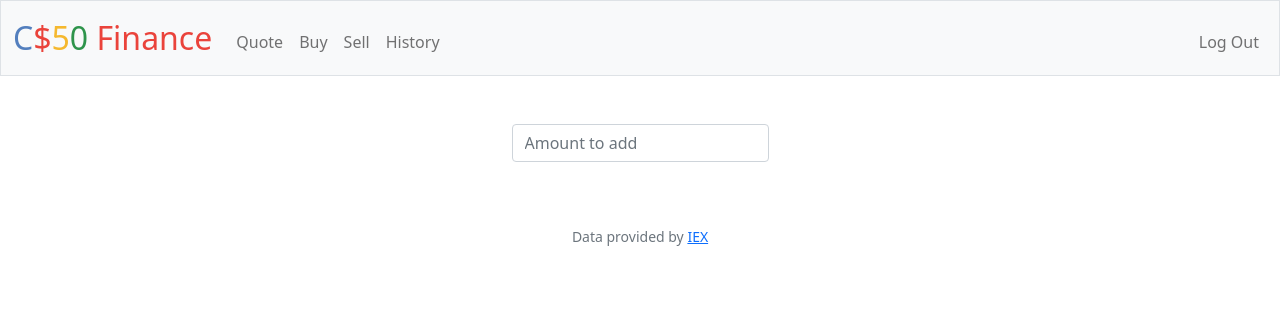
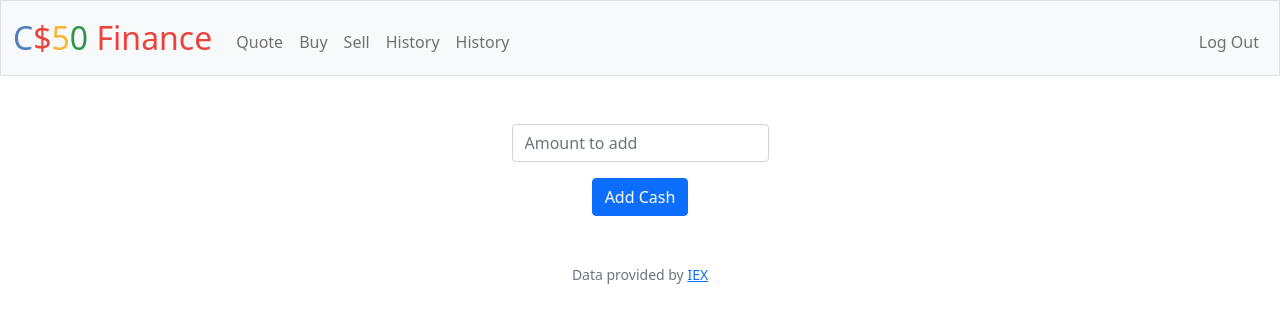
Before and after one commit to arfa544/cs50, a Flask app: page /add_cash in a window 1280 px wide. Shown: the top 323 px of the page. Run offline with Flask 2, Linux system fonts and the light colour scheme; a user stored in the database is signed in; some libraries are stand-ins or nearby versions.

Commit message:
Thu, Nov 17, 2022, 5:21 PM +00:00

```diff
--- a/finance/templates/add_cash.html
+++ b/finance/templates/add_cash.html
@@ -7,8 +7,9 @@
 {% block main %}
     <form action="/add_cash" method="post">
         <div class="mb-3">
-            <input autocomplete="off" class="form-control mx-auto w-auto" min=1 placeholder="Amount to add" name="shares" type="number">
+            <input autocomplete="off" class="form-control mx-auto w-auto" min=1 placeholder="Amount to add" name="cash" type="number">
         </div>
+        <button class="btn btn-primary" type="submit">Add Cash</button>
     </form>
 
 {% endblock %}
--- a/finance/templates/layout.html
+++ b/finance/templates/layout.html
@@ -35,6 +35,7 @@
                             <li class="nav-item"><a class="nav-link" href="/buy">Buy</a></li>
                             <li class="nav-item"><a class="nav-link" href="/sell">Sell</a></li>
                             <li class="nav-item"><a class="nav-link" href="/history">History</a></li>
+                            <li class="nav-item"><a class="nav-link" href="/Add Cash">History</a></li>
                         </ul>
                         <ul class="navbar-nav ms-auto mt-2">
                             <li class="nav-item"><a class="nav-link" href="/logout">Log Out</a></li>
```
